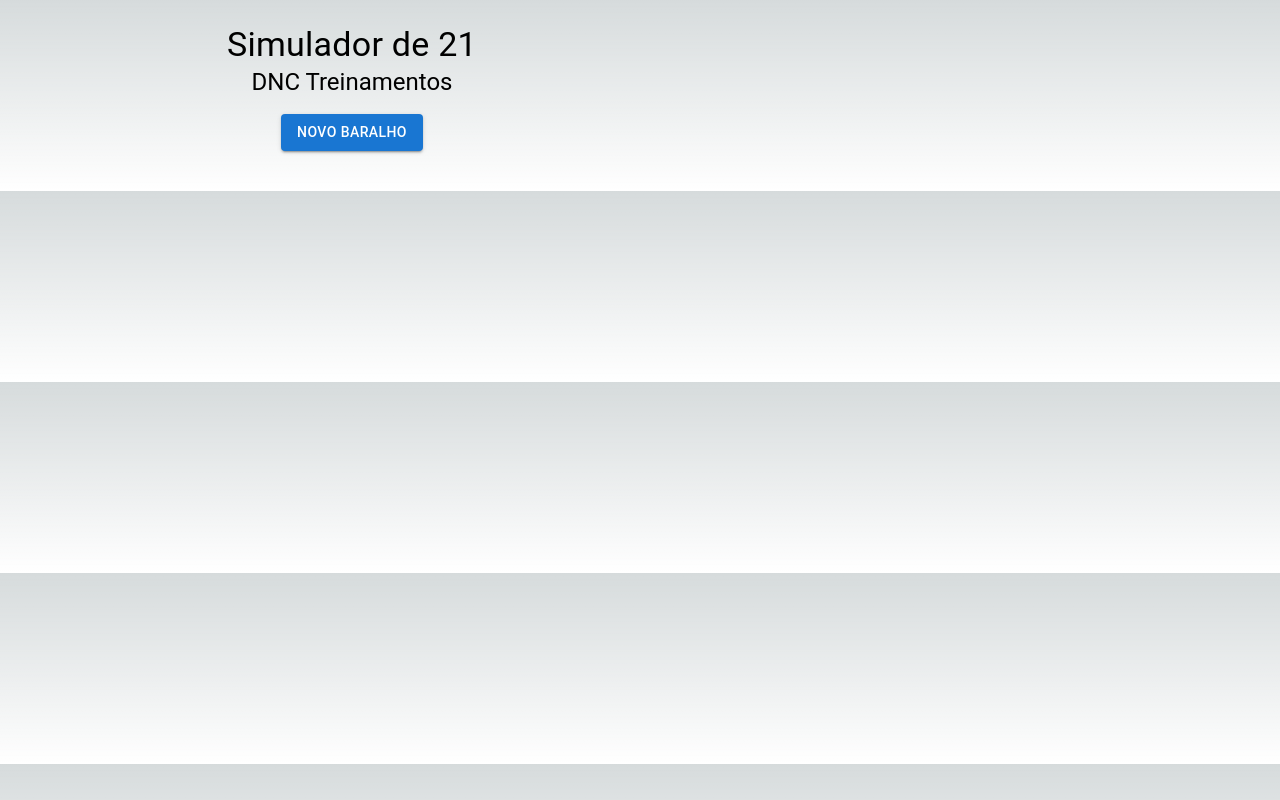
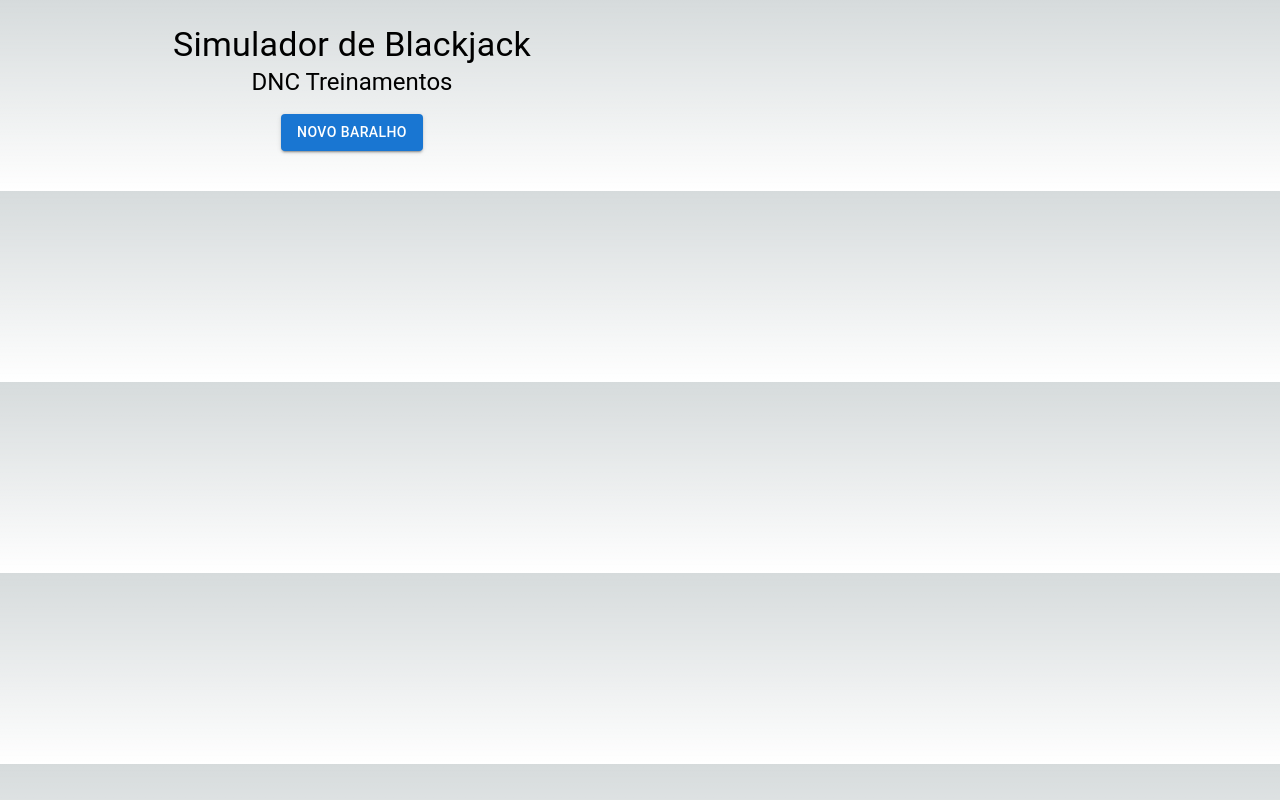
Before and after one commit to CSFDuarte/Baralho-DNC, a Next.js app: page / in a window 1280 px wide. Built offline with nearby package versions, Linux system fonts and the light colour scheme.

Commit message:
fix: Breves ajustes de layout

```diff
--- a/src/pages/index.tsx
+++ b/src/pages/index.tsx
@@ -44,7 +44,7 @@ function App() {
           {/* CABEÇALHO */}
           <Grid container direction={"column"}>
             <Typography variant="h4" align="center">
-              Simulador de 21
+              Simulador de Blackjack
             </Typography>
             <Typography variant="h5" align="center">
               DNC Treinamentos
@@ -86,8 +86,8 @@ function App() {
 
           {/* HISTÓRICO DE CARTAS COMPRADAS */}
           {history.length > 0 && (<>
-            <Typography variant="h4" align="center">
-              Histórico de cartas
+            <Typography variant="h4" align="center" my={1}>
+              Sua mão
             </Typography>
             <Grid container justifyContent="center" alignItems="center" direction={'row'} my={2}>
               {history.map((card: ICard, index: number) => (
```
